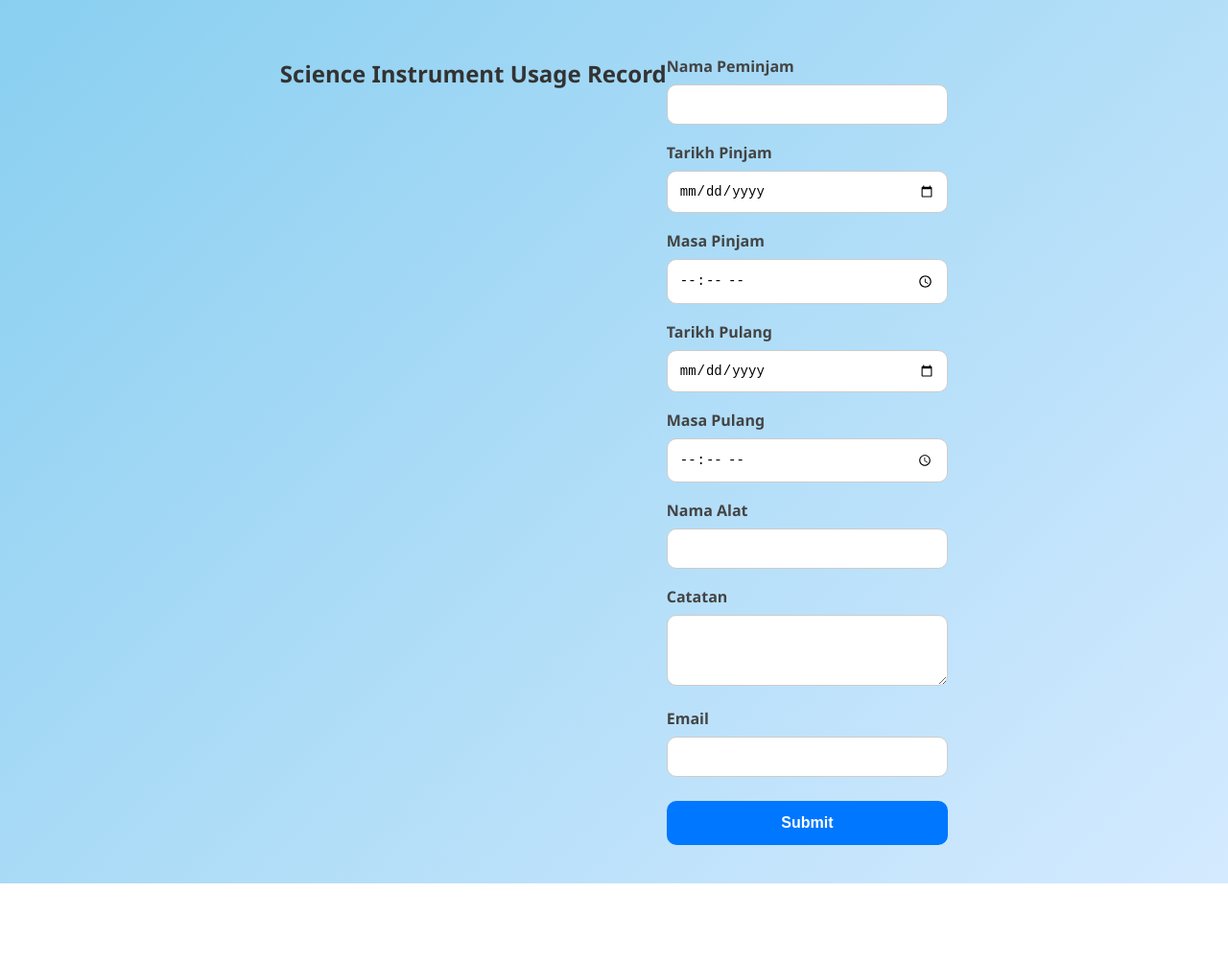
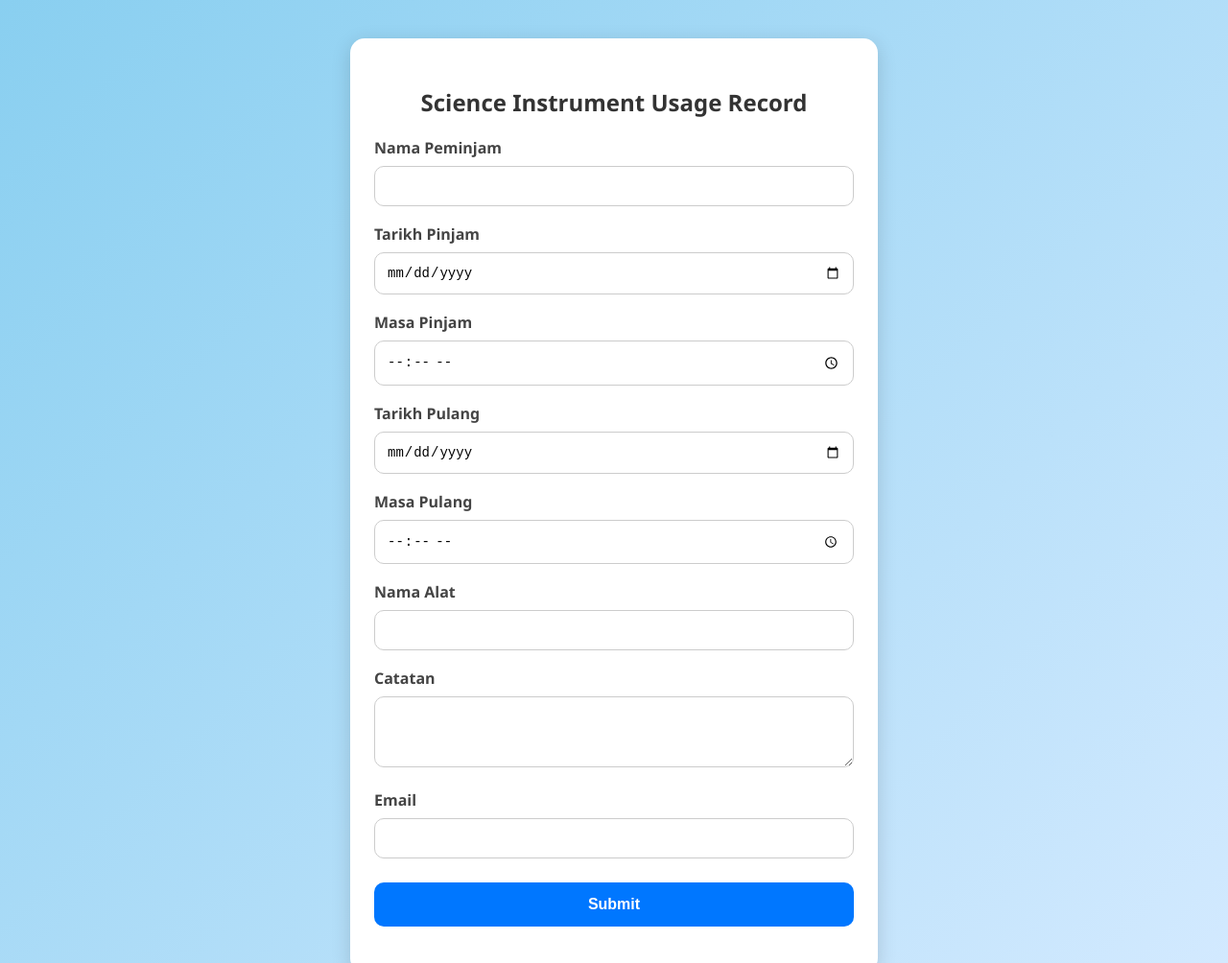
Before and after one commit to SMKMALIMNAWAR/ScienceInstrument, a plain HTML site: page index.html in a window 1280 px wide. Shown: the top 1004 px of the page at 96% size. Before the commit the page ends 921 px from the top, so only its background shows below. Drawn offline with Linux system fonts and the light colour scheme.

Commit message:
Update index.html

```diff
--- a/index.html
+++ b/index.html
@@ -7,8 +7,9 @@
 <link rel="stylesheet" href="style.css" />
 </head>
 <body>
-  <h2>Science Instrument Usage Record</h2>
-  <form id="usageForm">
+  <div class="container">
+    <h2>Science Instrument Usage Record</h2>
+    <form id="usageForm">
     <label>Nama Peminjam</label>
     <input type="text" name="nama_peminjam" required />
 
@@ -34,9 +35,9 @@
     <input type="email" name="email" required />
 
     <button type="submit">Submit</button>
-  </form>
-
-  <p id="msg"></p>
+</form>
+<p id="msg"></p>
+</div> <!-- container end -->
 
   <script>
     const form = document.getElementById("usageForm");
```
